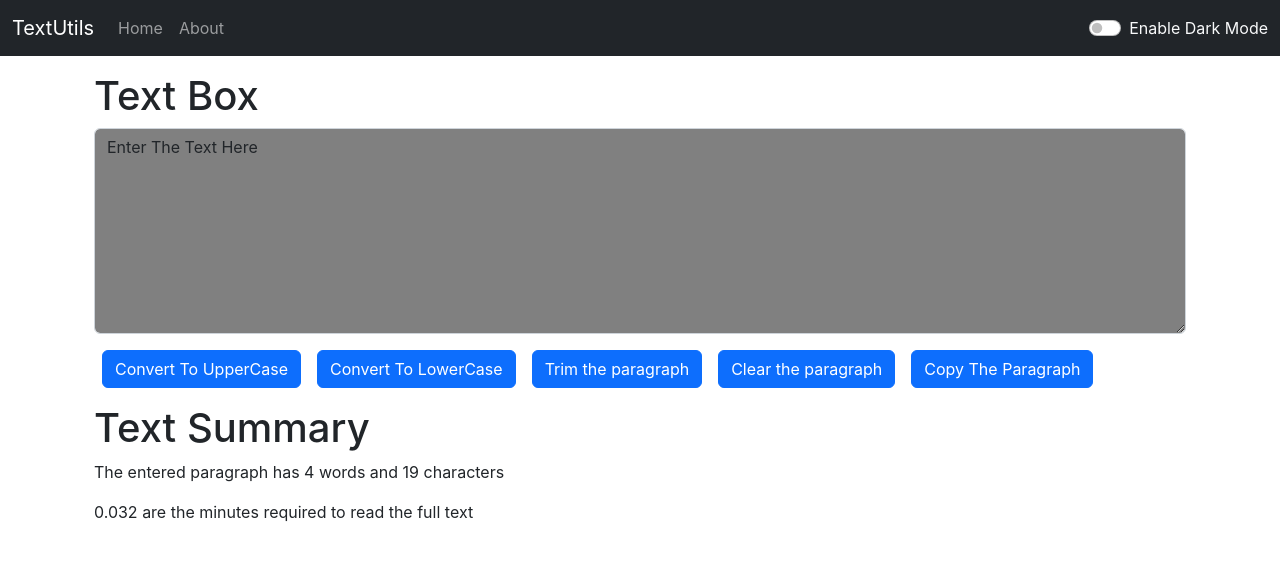
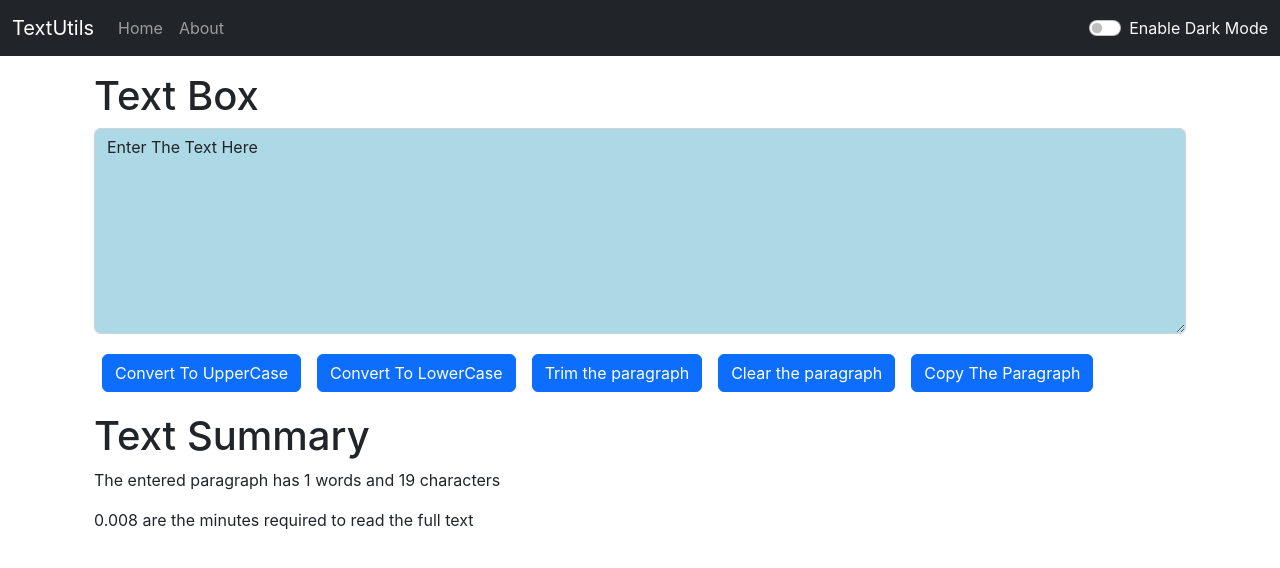
Before and after one commit to VNM02/TextUtitlity, a React (Create React App) app: page / in a window 1280 px wide. Shown: the top 568 px of the page. Built offline with nearby package versions, Linux system fonts and the light colour scheme.

Commit message:
Final Commit of TextUtils

```diff
--- a/package.json
+++ b/package.json
@@ -6,6 +6,7 @@
     "@testing-library/jest-dom": "^5.16.5",
     "@testing-library/react": "^13.4.0",
     "@testing-library/user-event": "^13.5.0",
+    "gh-pages": "^4.0.0",
     "react": "^18.2.0",
     "react-dom": "^18.2.0",
     "react-router-dom": "^5.2.0",
@@ -13,6 +14,8 @@
     "web-vitals": "^2.1.4"
   },
   "scripts": {
+    "predeploy": "npm run build",
+    "deploy": "gh-pages -d build",
     "start": "react-scripts start",
     "build": "react-scripts build",
     "test": "react-scripts test",
--- a/src/components/About.js
+++ b/src/components/About.js
@@ -48,36 +48,36 @@ export default function About() {
   <div className="accordion-item" style={myStyle}>
     <h2 className="accordion-header" id="headingOne">
       <button className="accordion-button" style={myStyle} type="button" data-bs-toggle="collapse" data-bs-target="#collapseOne" aria-expanded="true" aria-controls="collapseOne">
-        Accordion Item #1
+       Analyze Your Text
       </button>
     </h2>
     <div id="collapseOne" className="accordion-collapse collapse show" aria-labelledby="headingOne" data-bs-parent="#accordionExample">
       <div className="accordion-body">
-        <strong>This is the first item's accordion body.</strong> It is shown by default, until the collapse plugin adds the appropriate classNamees that we use to style each element. These classNamees control the overall appearance, as well as the showing and hiding via CSS transitions. You can modify any of this with custom CSS or overriding our default variables. It's also worth noting that just about any HTML can go within the <code>.accordion-body</code>, though the transition does limit overflow.
+       Text Utils gives you a way to analyze your text quickly and efficiently . Be it word count or character count.
       </div>
     </div>
   </div>
   <div className="accordion-item" style={myStyle}>
     <h2 className="accordion-header" id="headingTwo">
       <button className="accordion-button collapsed" style={myStyle} type="button" data-bs-toggle="collapse" data-bs-target="#collapseTwo" aria-expanded="false" aria-controls="collapseTwo">
-        Accordion Item #2
+        Free to use
       </button>
     </h2>
     <div id="collapseTwo" className="accordion-collapse collapse" aria-labelledby="headingTwo" data-bs-parent="#accordionExample">
       <div className="accordion-body">
-        <strong>This is the second item's accordion body.</strong> It is hidden by default, until the collapse plugin adds the appropriate classNamees that we use to style each element. These classNamees control the overall appearance, as well as the showing and hiding via CSS transitions. You can modify any of this with custom CSS or overriding our default variables. It's also worth noting that just about any HTML can go within the <code>.accordion-body</code>, though the transition does limit overflow.
+       Text utils is a free character counter tool that provides instant character and word count statistics for a given paragraph.
       </div>
     </div>
   </div>
   <div className="accordion-item" style={myStyle}>
     <h2 className="accordion-header" id="headingThree">
       <button className="accordion-button collapsed" style={myStyle} type="button" data-bs-toggle="collapse" data-bs-target="#collapseThree" aria-expanded="false" aria-controls="collapseThree">
-        Accordion Item #3
+        Browser Compatible
       </button>
     </h2>
     <div id="collapseThree" className="accordion-collapse collapse" aria-labelledby="headingThree" data-bs-parent="#accordionExample">
       <div className="accordion-body" style={myStyle}>
-        <strong>This is the third item's accordion body.</strong> It is hidden by default, until the collapse plugin adds the appropriate classNamees that we use to style each element. These classNamees control the overall appearance, as well as the showing and hiding via CSS transitions. You can modify any of this with custom CSS or overriding our default variables. It's also worth noting that just about any HTML can go within the <code>.accordion-body</code>, though the transition does limit overflow.
+        This word counter tool is compatible with any of the existing browser such as Chrome,brave,etc.
       </div>
     </div>
   </div>
--- a/src/components/TextForm.js
+++ b/src/components/TextForm.js
@@ -44,20 +44,20 @@ export default function TextForm(props) {
   <div className="mb-3">
     {/* <label for="myBox">{props.heading}</label> */}
     <textarea className="form-control" value={text} style={{
-		backgroundColor: props.mode==='dark'?'grey':'light',
+		backgroundColor: props.mode==='dark'?'lightblue':'light',
 
 	}} onChange={ChangedText} id="myBox" rows="8"></textarea>
   </div>
-	<button className="btn btn-primary mx-2" onClick={ChangeToUp}>Convert To UpperCase</button>
-	<button className="btn btn-primary mx-2" onClick={ChangeToDown}>Convert To LowerCase</button>
-	<button className="btn btn-primary mx-2" onClick={TrimText}>Trim the paragraph</button>
-	<button className="btn btn-primary mx-2" onClick={ClearText}>Clear the paragraph</button>
-	<button className="btn btn-primary mx-2" onClick={CopyText}>Copy The Paragraph</button>
+	<button className="btn btn-primary mx-2 my-1" onClick={ChangeToUp}>Convert To UpperCase</button>
+	<button className="btn btn-primary mx-2 my-1" onClick={ChangeToDown}>Convert To LowerCase</button>
+	<button className="btn btn-primary mx-2 my-1" onClick={TrimText}>Trim the paragraph</button>
+	<button className="btn btn-primary mx-2 my-1" onClick={ClearText}>Clear the paragraph</button>
+	<button className="btn btn-primary mx-2 my-1" onClick={CopyText}>Copy The Paragraph</button>
 	</div>
 	<div className="container my-3" >
 		<h1>Text Summary</h1>
-		<p>The entered paragraph has {text.split(" ").length} words and {text.length} characters</p>    {/* /// {text.split()} == it is an array */}
-		<p>{0.008 * text.split(" ").length} are the minutes required to read the full text</p>
+		<p>The entered paragraph has {text.split(/s+/).filter((element)=>{return element.length!==0}).length} words and {text.length} characters</p>    {/* /// {text.split()} == it is an array */}
+		<p>{0.008 * text.split(/s+/).filter((element)=>{return element.length!==0}).length} are the minutes required to read the full text</p>
 	</div>
 	</>
   )
@@ -70,3 +70,5 @@ export default function TextForm(props) {
 
 
 // 	}}
+
+// text.split(" ").filter((element)=>{return element.length!==0}).length
```
Also changed, not shown: 1 other file (tests, documents, lock files or other folders).
